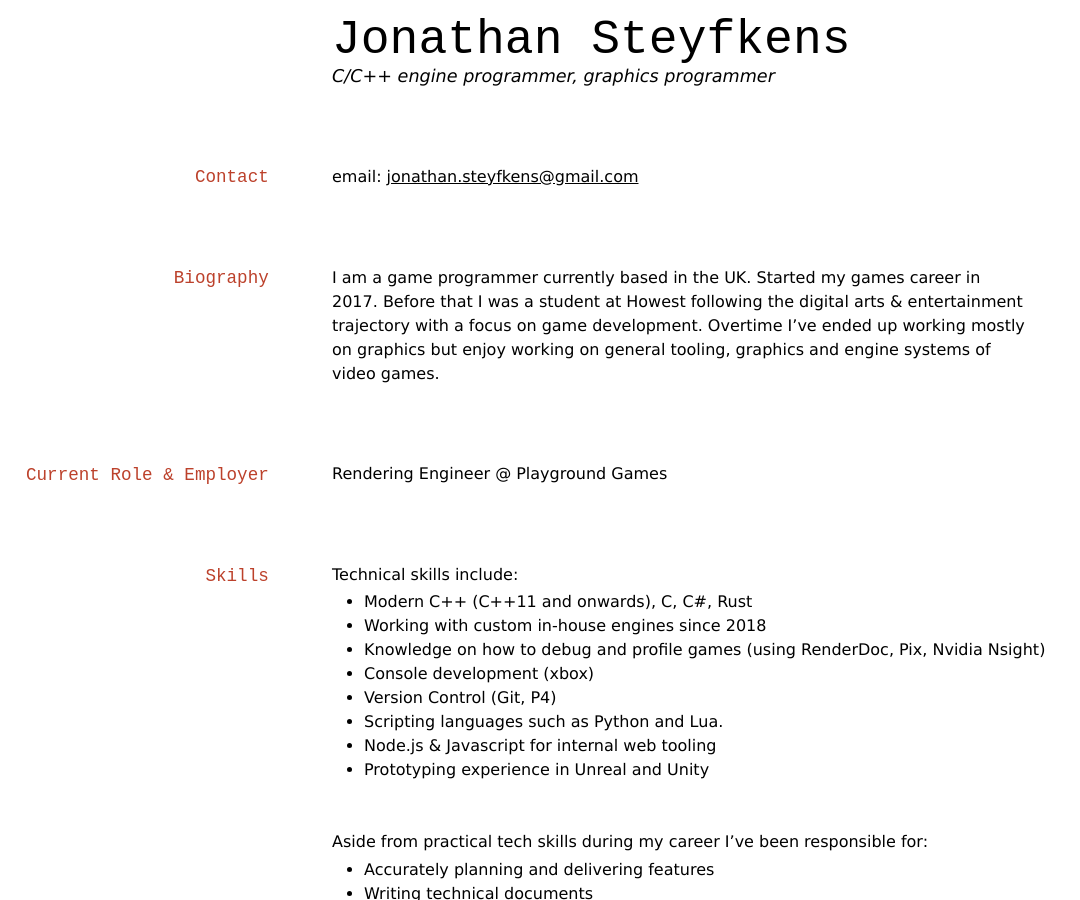
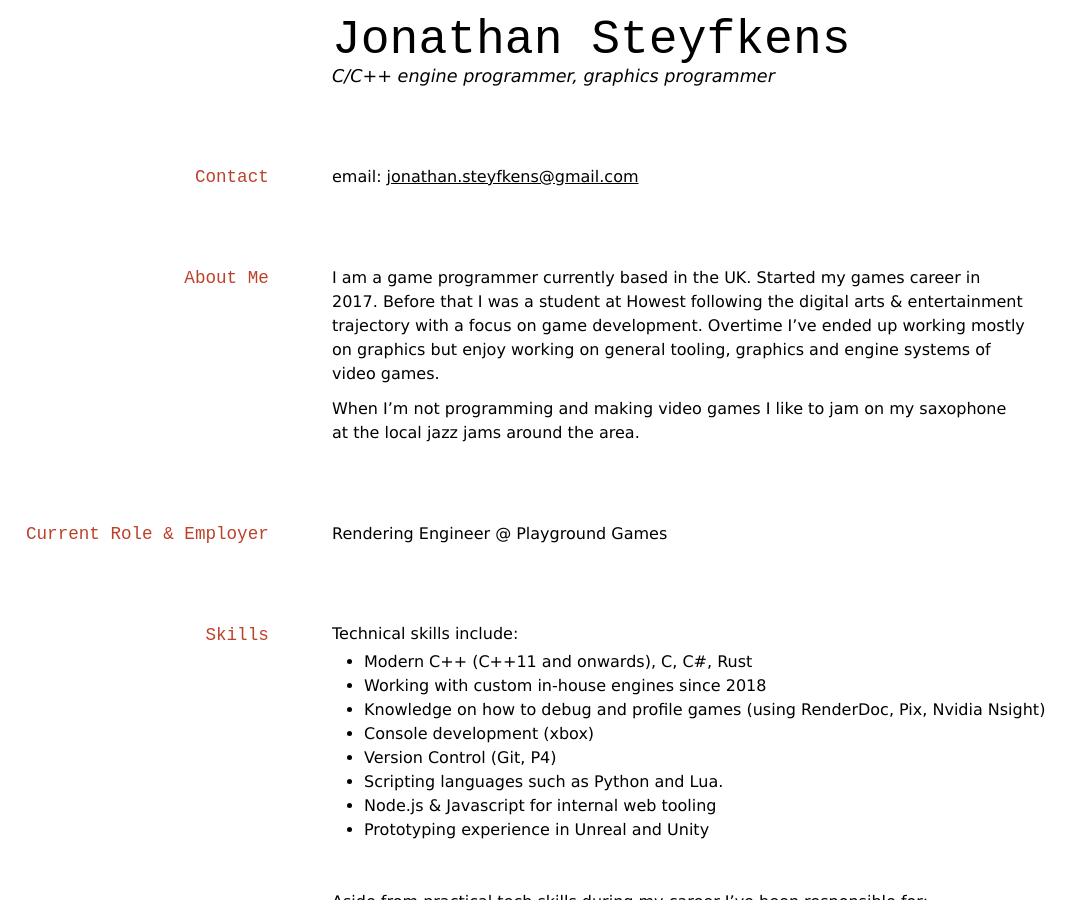
Before and after one commit to jonathansty/jonathansty.github.io, a Jekyll site: the page built from cv.md, in a window 1280 px wide and 900 px high. Shown: the whole window, without its empty margins (0-1080 px from the left). Built offline with Jekyll 4.4.1, drawn with Linux system fonts in a browser that asks for light colours.

Commit message:
update CV'

```diff
--- a/cv.md
+++ b/cv.md
@@ -12,9 +12,11 @@ C/C++ engine programmer, graphics programmer
 email: <jonathan.steyfkens@gmail.com> \\
 <!-- twitter: [@Jonathansty](https://twitter.com/Jonathansty) -->
 
-## Biography
+## About Me
 I am a game programmer currently based in the UK. Started my games career in 2017. Before that I was a student at Howest following the digital arts & entertainment trajectory with a focus on game development.
 Overtime I've ended up working mostly on graphics but enjoy working on general tooling, graphics and engine systems of video games.
+
+When I'm not programming and making video games I like to jam on my saxophone at the local jazz jams around the area.
 
 ## Current Role & Employer
 Rendering Engineer @ Playground Games
```
